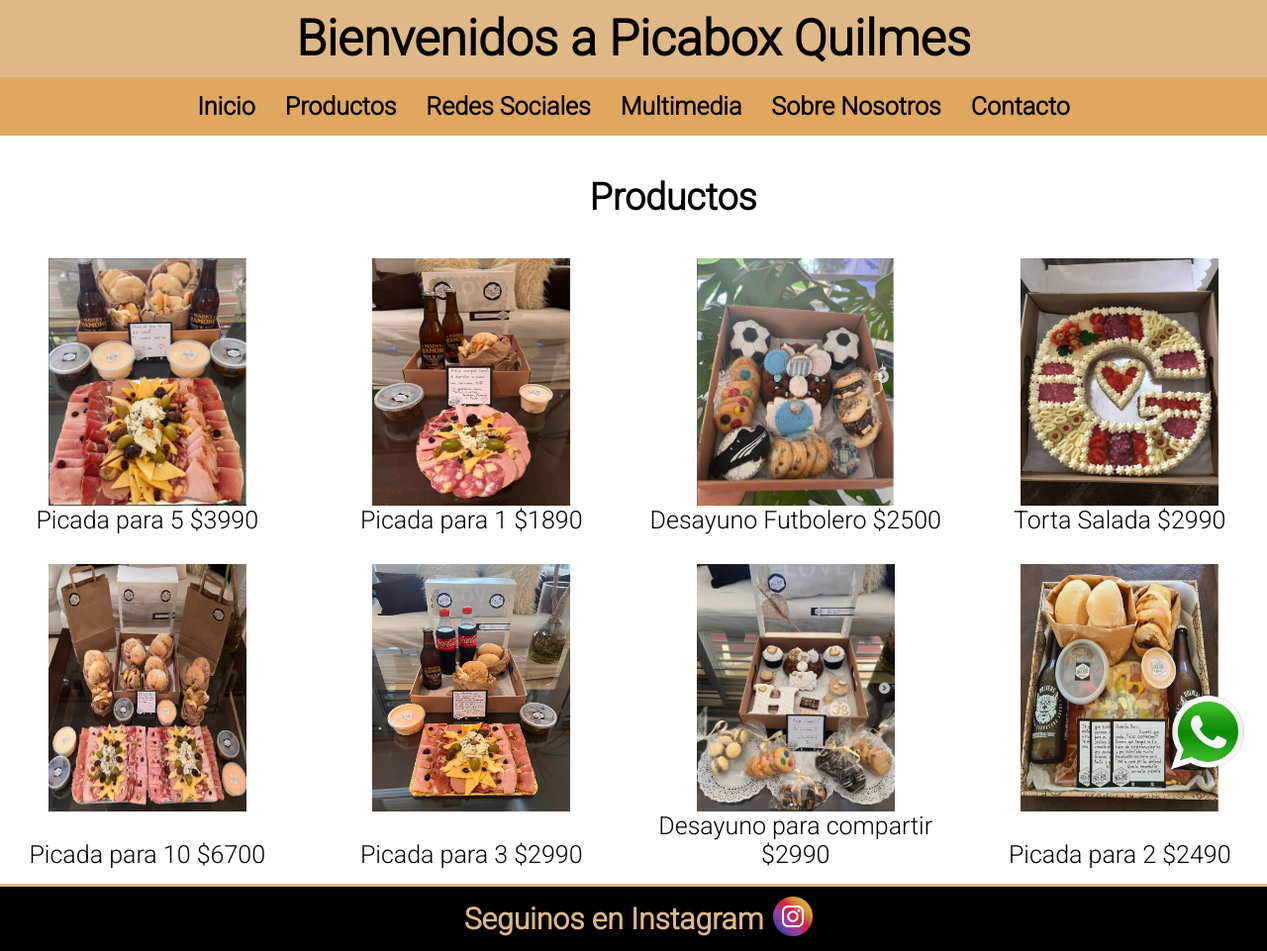
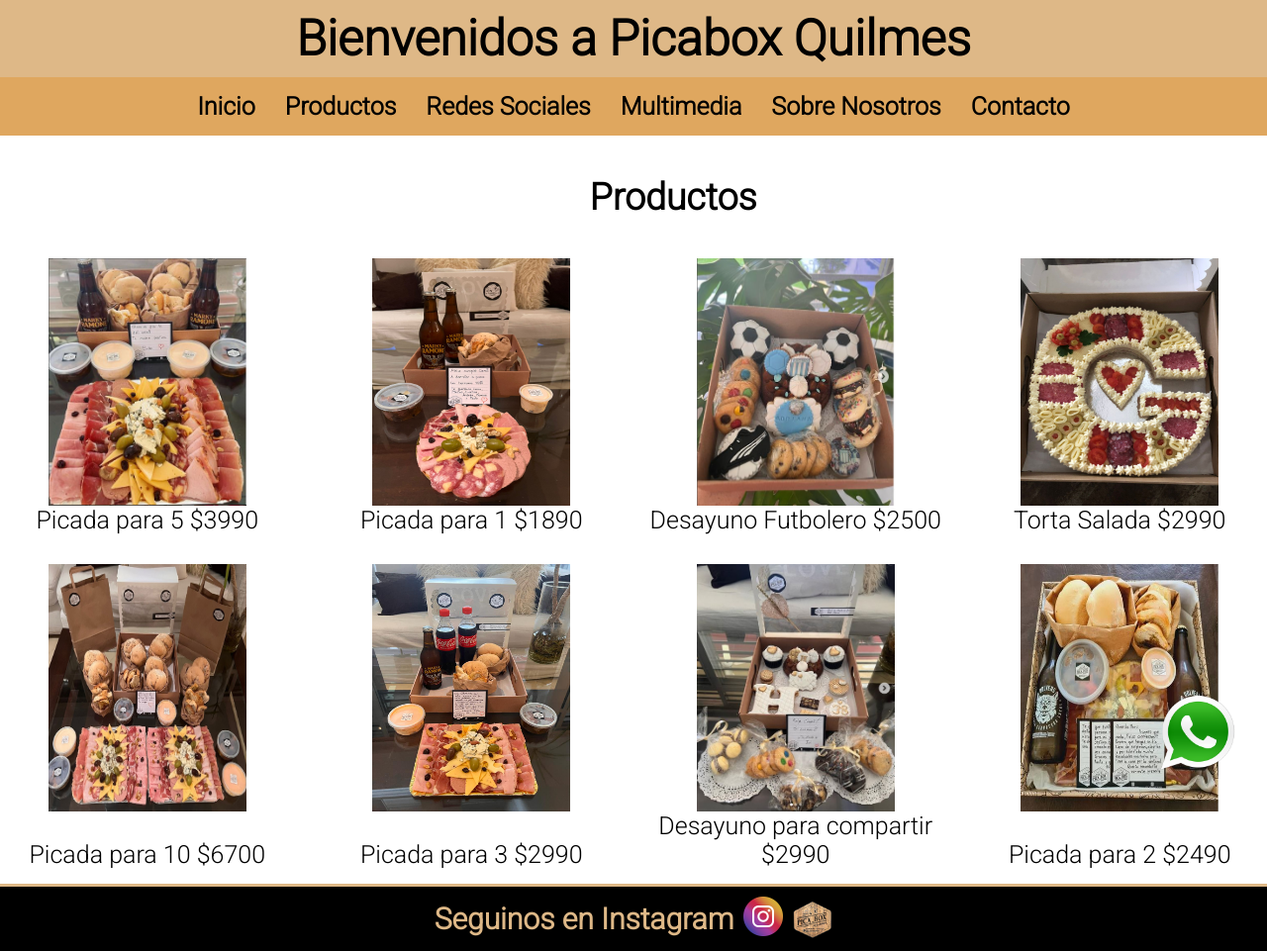
Before and after one commit to Trinecs/Sitio-Web-del-curso-Desarrollo-Web, a plain HTML site: page pages/productos.html in a window 1280 px wide. Shown: the top 961 px of the page at 99% size. Drawn offline with Linux system fonts and the light colour scheme.

Commit message:
animaciones 1.0

```diff
--- a/css/style.css
+++ b/css/style.css
@@ -57,6 +57,7 @@ nav ul li a {
 
 nav ul li:hover {
     background-color: rgb(221, 150, 57);
+    transform: scale(1.1);
 }
 
 /* MAIN */
@@ -111,7 +112,13 @@ span {
     justify-content: space-between;
     align-items: center;
     text-align: center;
+    transition: all 1.2s;
 }
+
+.item_producto:hover {
+    transform: scale(1.2);
+}
+
 .img_producto {
     width: 200px;
     height: 250px;
@@ -222,6 +229,7 @@ footer h3 {
 footer img {
     width: 40px;
     height: 40px;
+    margin-right: 10px;
 }
 
 /* BUTTON WHATSAPP */
--- a/pages/productos.html
+++ b/pages/productos.html
@@ -79,6 +79,7 @@
         <footer id="redes_sociales">
             <h3>Seguinos en Instagram</h3>
             <a target="_blank" href="https://www.instagram.com/picaboxquilmes/" title="Instagram de Picabox Quilmes"><img src="../img/instagram.png" alt="Logo de Instagram"> </a>
+            <img id="logo_footer" src="../img/logo.png" alt="Logo Picabox Quilmes">
             <a target="_blank" href="https://wa.me/+5491157157141" title="Whatsapp de Picabox Quilmes"><img class="btn_whatsapp" src="../img/whatsapp.png" alt="Logo Whatsapp" ></a>
         </footer>
     </div>
```
Also changed, not shown: pages/contacto.html (+1 -0 lines), pages/multimedia.html (+1 -0 lines), pages/sobrenosotros.html (+1 -0 lines).
